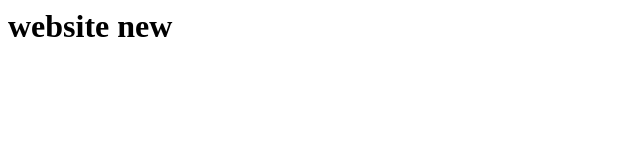
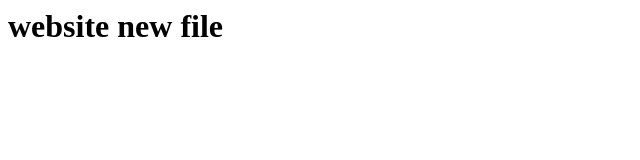
Before and after one commit to nivedh042/web, a plain HTML site: page index.htm in a window 1280 px wide. Shown: the whole page, without its empty margins (0-640 px from the left). Drawn offline with Linux system fonts and the light colour scheme.

Commit message:
add first line

```diff
--- a/index.htm
+++ b/index.htm
@@ -1,3 +1,3 @@
 <html>
-	<h1> website new </h1>
+	<h1> website new file </h1>
 </html>
```
Also changed, not shown: 1 other file.
